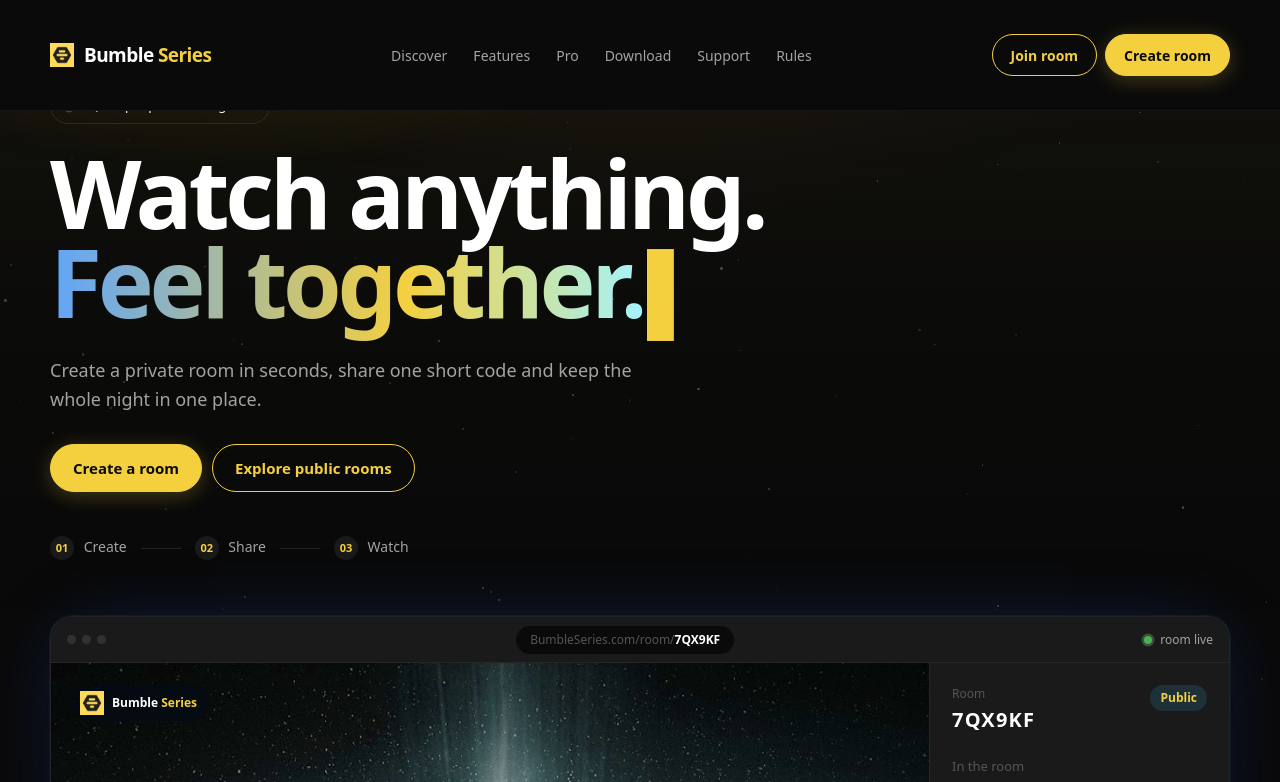
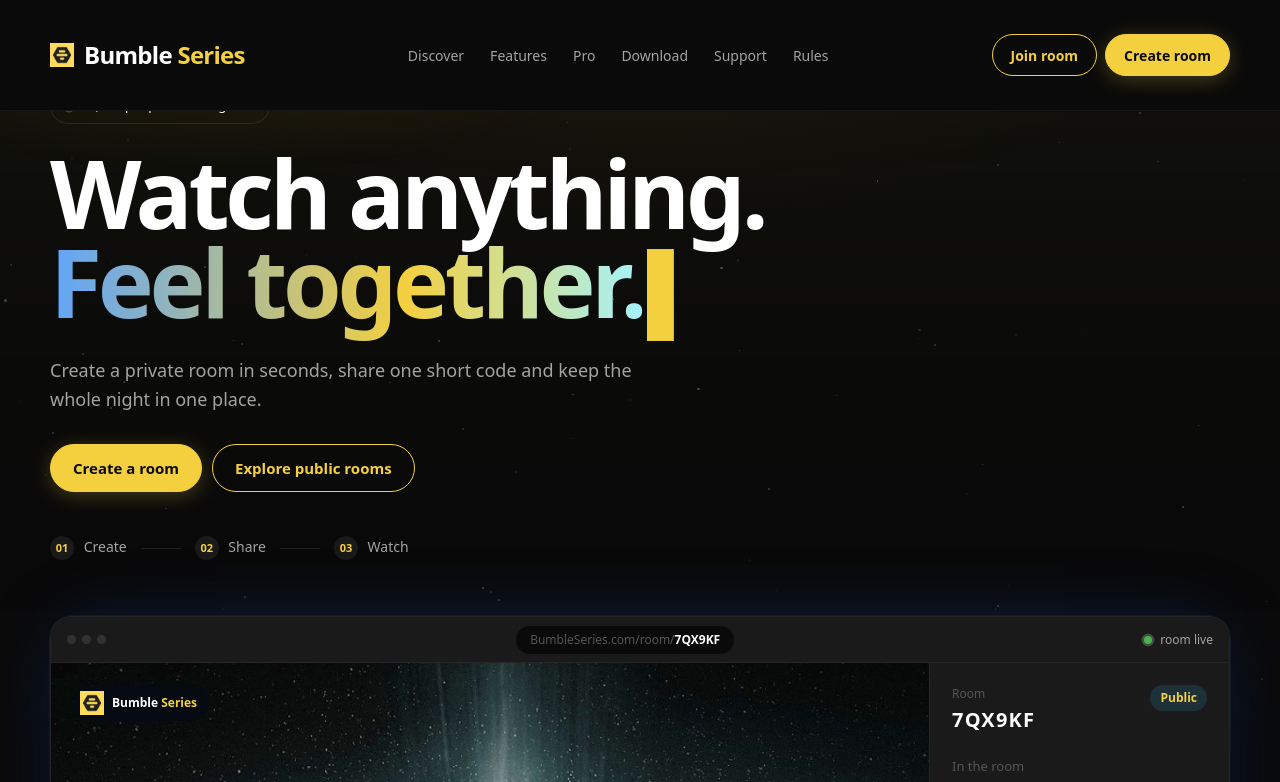
Before and after one commit to leckaawicas/alaricbac-na.io, a plain HTML site: page index.html in a window 1280 px wide. Shown: the top 782 px of the page. Drawn offline with Linux system fonts and the light colour scheme; animation ran at ten frames a second; a web font is replaced by a local one.

Commit message:
Update style.v_20261125-gold.css

```diff
--- a/assets/css/style.v_20261125-gold.css
+++ b/assets/css/style.v_20261125-gold.css
@@ -53,8 +53,8 @@ h1,h2,h3{font-weight:700;letter-spacing:-.02em}
 /* ---------- nav ---------- */
 .nav-shell{position:fixed;top:0;width:100%;z-index:1000;background:#0a0a0a;border-bottom:1px solid rgba(255,255,255,0.05);padding:1.2rem 0}
 .nav{height:72px;display:flex;align-items:center;gap:28px;position:relative;z-index:2}
-.brand{display:flex;align-items:center;gap:10px;font-weight:800;font-size:19px;letter-spacing:-.03em;color:var(--cream)}
-.brand img{width:24px;height:24px;object-fit:contain;flex-shrink:0;transition:transform .25s ease}
+.brand{display:flex;align-items:center;gap:10px;font-weight:800;font-size:24px;letter-spacing:-.03em;color:var(--cream)}
+.brand img{width:28px;height:28px;object-fit:contain;flex-shrink:0;transition:transform .25s ease}
 .brand:hover img{transform:rotate(-6deg)}
 .nav-links{display:flex;gap:4px;margin:auto;font-size:14px;color:var(--dust)}
 .nav-links a{padding:7px 11px;border-radius:999px;transition:color .15s,background .15s}
```
